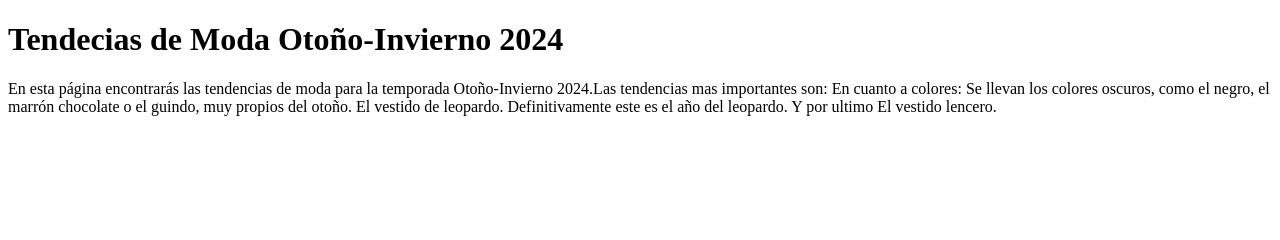
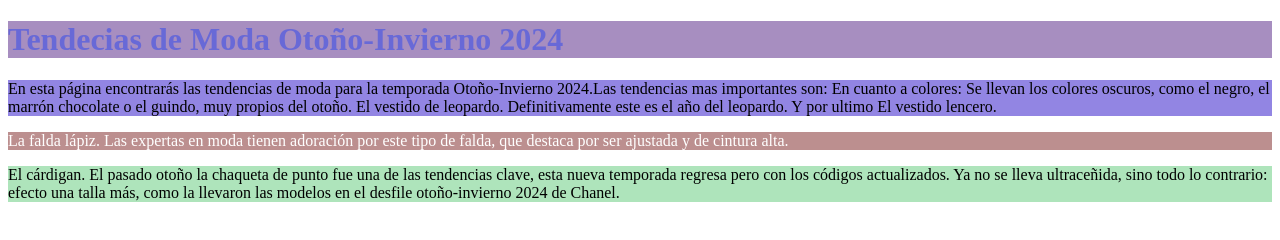
Before and after one commit to CaroArriaga04/moda, a plain HTML site: page index.html in a window 1280 px wide. Drawn offline with Linux system fonts and the light colour scheme.

Commit message:
Cambios de estilo

```diff
--- /dev/null
+++ b/estilos.css
@@ -0,0 +1,4 @@
+.oferta {
+    background-color: rosybrown;
+    color: white;
+}
--- a/index.html
+++ b/index.html
@@ -1,13 +1,31 @@
 <!DOCTYPE html>
 <html lang="en">
 <head>
+    <style>
+        .info
+        {
+         background-color: rgb(146, 133, 227);
+        }
+        .error
+        {
+            background-color: rgb(174, 228, 187);
+        }
+    </style>
     <meta charset="UTF-8">
     <meta name="viewport" content="width=device-width, initial-scale=1.0">
+    <meta name="keywords" content="moda, ropa, tendecias">
+    <meta name="description" content="En este sitio encontraras las tendencias de moda para otoño 2024">
+    <meta name="author" content="CAG">
     <title>MODA 2024</title>
+    <link rel="stylesheet" href="estilos.css">
 </head>
 <body>
-    <h1>Tendecias de Moda Otoño-Invierno 2024</h1>
+    <h1 style="background-color: rgb(167, 142, 192);color:rgb(104, 105, 215);" class="info error"> Tendecias de Moda Otoño-Invierno 2024</h1>
 
-    <p>En esta página encontrarás las tendencias de moda para la temporada Otoño-Invierno 2024.Las tendencias mas importantes son: En cuanto a colores: Se llevan los colores oscuros, como el negro, el marrón chocolate o el guindo, muy propios del otoño. El vestido de leopardo. Definitivamente este es el año del leopardo. Y por ultimo El vestido lencero.</p>
+    <p tabindex="1" class="info">En esta página encontrarás las tendencias de moda para la temporada Otoño-Invierno 2024.Las tendencias mas importantes son: En cuanto a colores: Se llevan los colores oscuros, como el negro, el marrón chocolate o el guindo, muy propios del otoño. El vestido de leopardo. Definitivamente este es el año del leopardo. Y por ultimo El vestido lencero.</p>
+
+    <p tabindex="3" lang="es" id="parrafo" class="oferta">La falda lápiz. Las expertas en moda tienen adoración por este tipo de falda, que destaca por ser ajustada y de cintura alta. </p>
+
+    <p tabindex="2" class="error">El cárdigan. El pasado otoño la chaqueta de punto fue una de las tendencias clave, esta nueva temporada regresa pero con los códigos actualizados. Ya no se lleva ultraceñida, sino todo lo contrario: efecto una talla más, como la llevaron las modelos en el desfile otoño-invierno 2024 de Chanel.</p>
 </body>
 </html>
```
